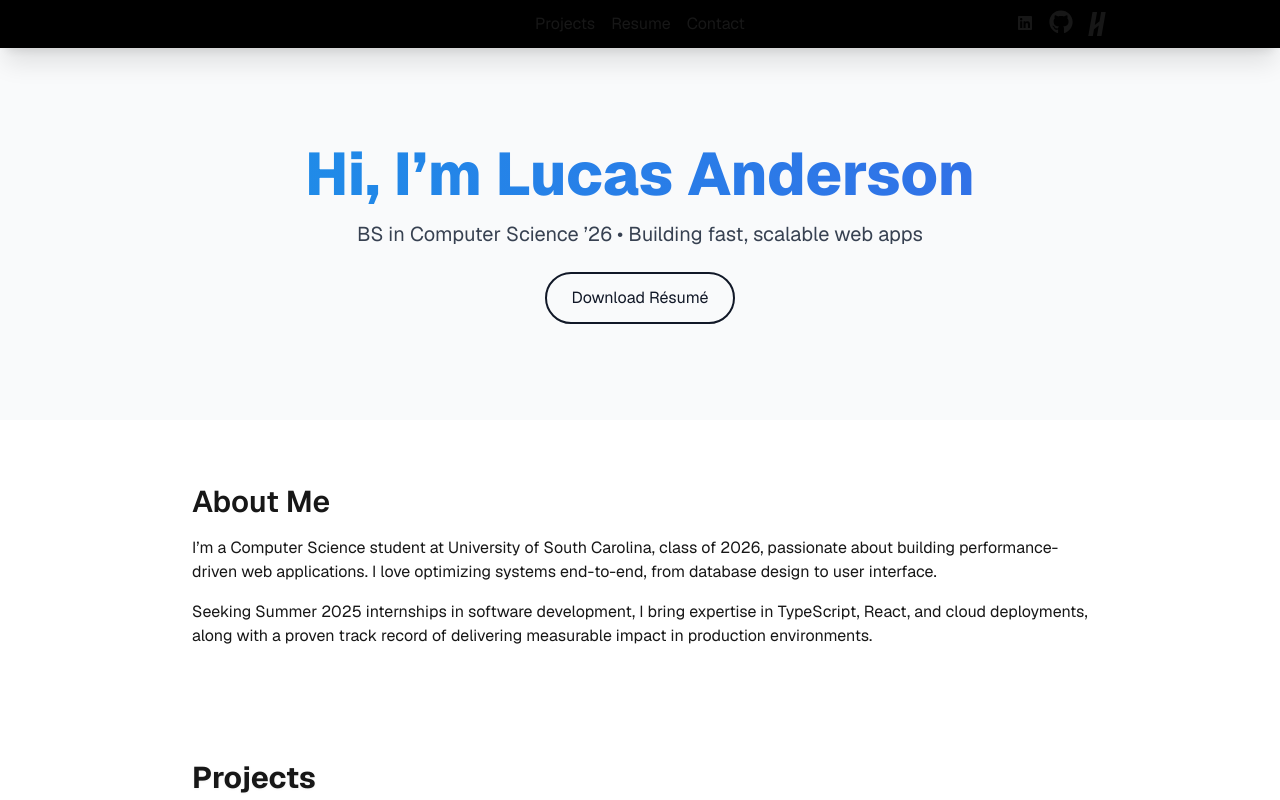
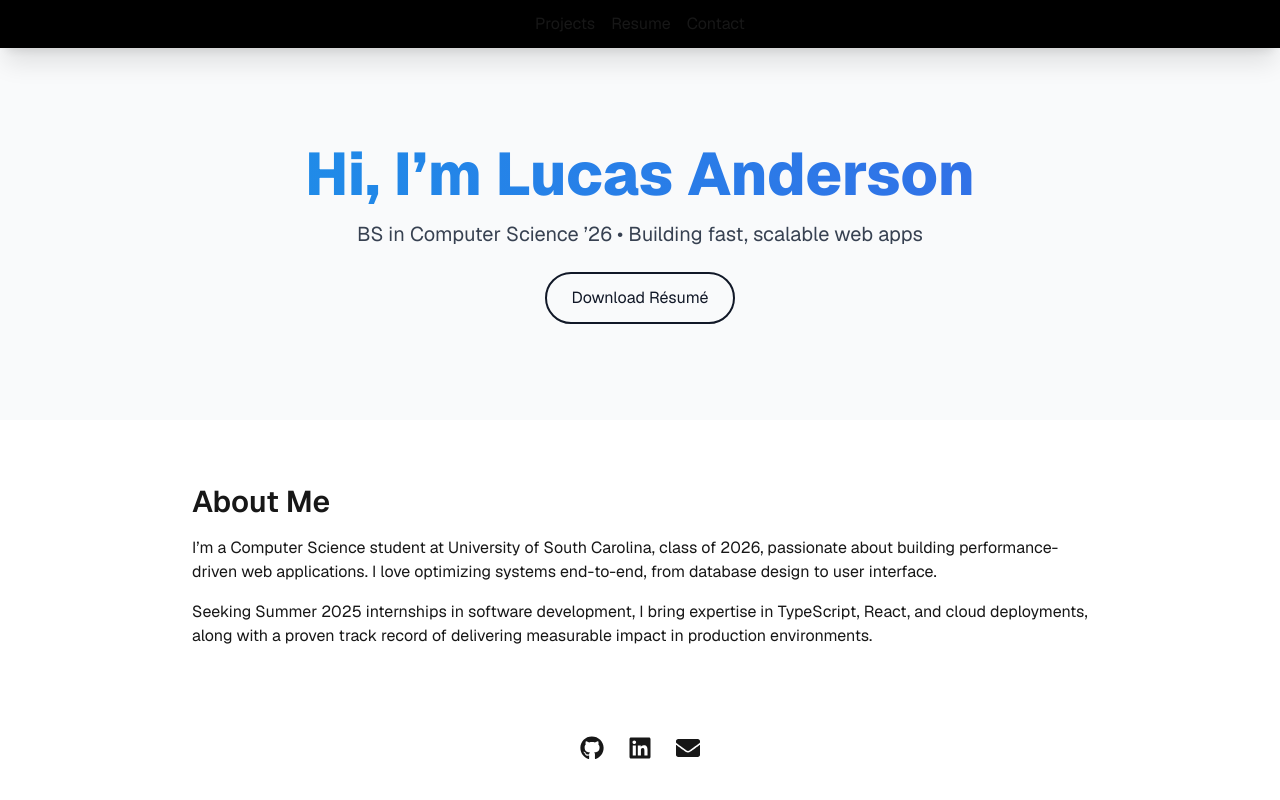
Before and after one commit to ay-Lucas/portfolio, a Next.js app: page / in a window 1280 px wide. Shown: the top 800 px of the page. Built offline with nearby package versions, Linux system fonts and the light colour scheme.

Commit message:
extract socials component from navbar, add below about section, remove handshake from it

```diff
--- a/src/app/page.tsx
+++ b/src/app/page.tsx
@@ -2,6 +2,7 @@
 import Hero from "@/components/Hero";
 import NavBar from "@/components/NavBar";
 import ProjectCard from "@/components/ProjectCard";
+import Socials from "@/components/Socials";
 
 export default function Home() {
   return (
@@ -10,6 +11,7 @@
       <Hero />
       <div className="max-w-4xl md:p-0 w-full p-5 mx-auto space-y-6 ">
         <About />
+        <Socials />
         <h1 className="text-3xl font-bold drop-shadow-sm pt-6 text-left  ">
           Projects
         </h1>
--- a/src/components/NavBar.tsx
+++ b/src/components/NavBar.tsx
@@ -1,6 +1,3 @@
-import { faGithub, faLinkedin } from "@fortawesome/free-brands-svg-icons";
-import { FontAwesomeIcon } from "@fortawesome/react-fontawesome";
-import Handshake from "/public/handshake.svg";
 export default function NavBar({ className }: { className?: string }) {
   return (
     <div
@@ -11,23 +8,6 @@
         <button className="p-1">Resume</button>
         <button className="p-1">Contact</button>
       </div>
-      <div className="grid grid-flow-col gap-3 items-center md:justify-center justify-end">
-        <a href="https://www.linkedin.com/in/lucas-c-anderson/">
-          <FontAwesomeIcon
-            icon={faLinkedin}
-            className="w-6 h- 6transition-colors hover:text-sky-200"
-          />
-        </a>
-        <a href="https://github.com/ay-lucas">
-          <FontAwesomeIcon
-            icon={faGithub}
-            className="w-6 h-6 transition-colors hover:text-sky-200"
-          />
-        </a>
-        <a href="https://sc.joinhandshake.com/profiles/r6jz3b">
-          <Handshake className="w-[1.5rem] h-[1.5rem] transition-colors hover:text-sky-200" />
-        </a>
-      </div>
     </div>
   );
 }
--- /dev/null
+++ b/src/components/Socials.tsx
@@ -0,0 +1,23 @@
+import { FaGithub, FaLinkedin, FaEnvelope } from "react-icons/fa";
+export default function Socials() {
+  const socials = [
+    { icon: <FaGithub />, url: "https://github.com/ay-Lucas" },
+    { icon: <FaLinkedin />, url: "https://linkedin.com/in/lucas-c-anderson" },
+    { icon: <FaEnvelope />, url: "mailto:lucas@lucasanderson.dev" },
+  ];
+  return (
+    <div className="flex justify-center space-x-6 text-2xl mb-12">
+      {socials.map((s, idx) => (
+        <a
+          key={idx}
+          href={s.url}
+          target="_blank"
+          rel="noopener noreferrer"
+          className="hover:text-blue-500 transition"
+        >
+          {s.icon}
+        </a>
+      ))}
+    </div>
+  );
+}
```
